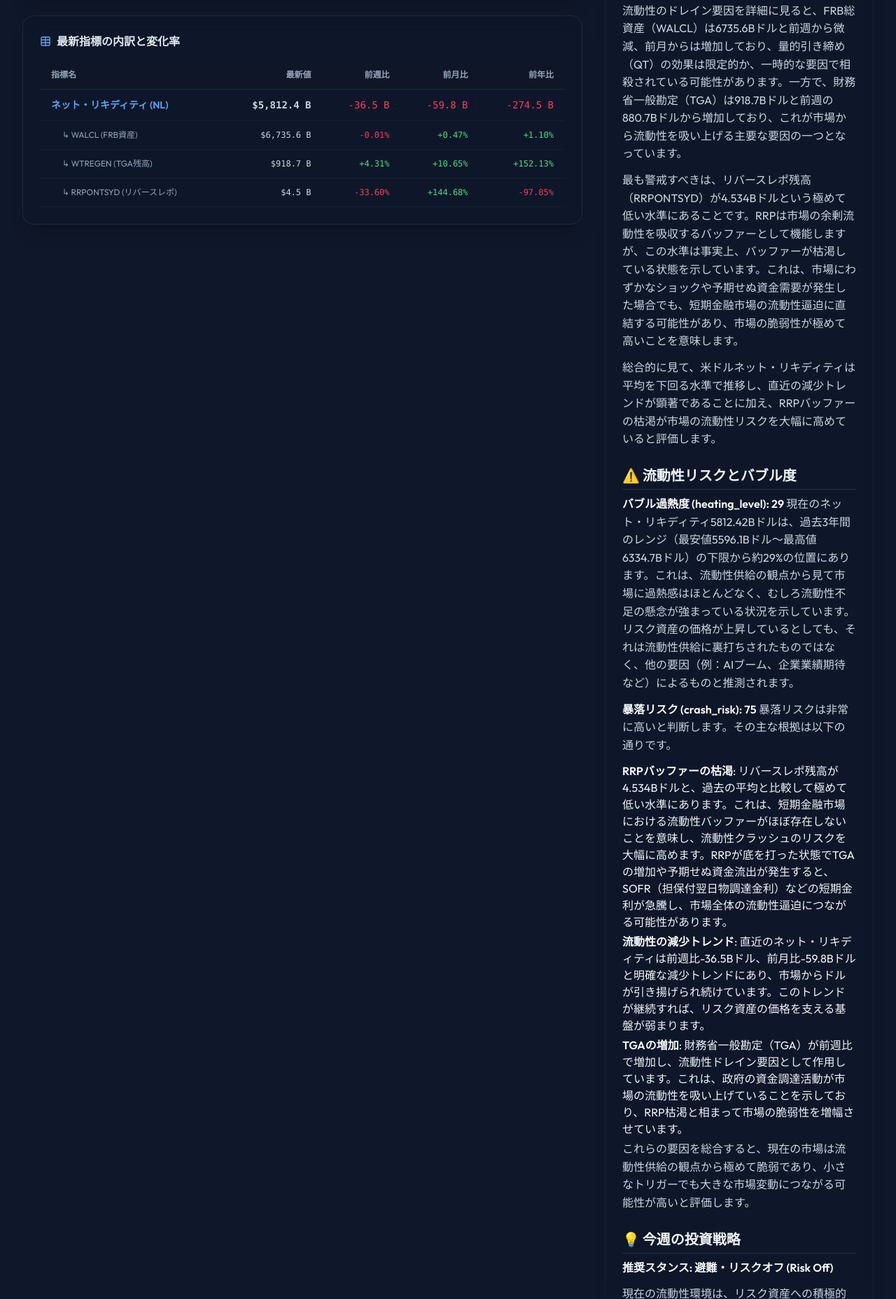
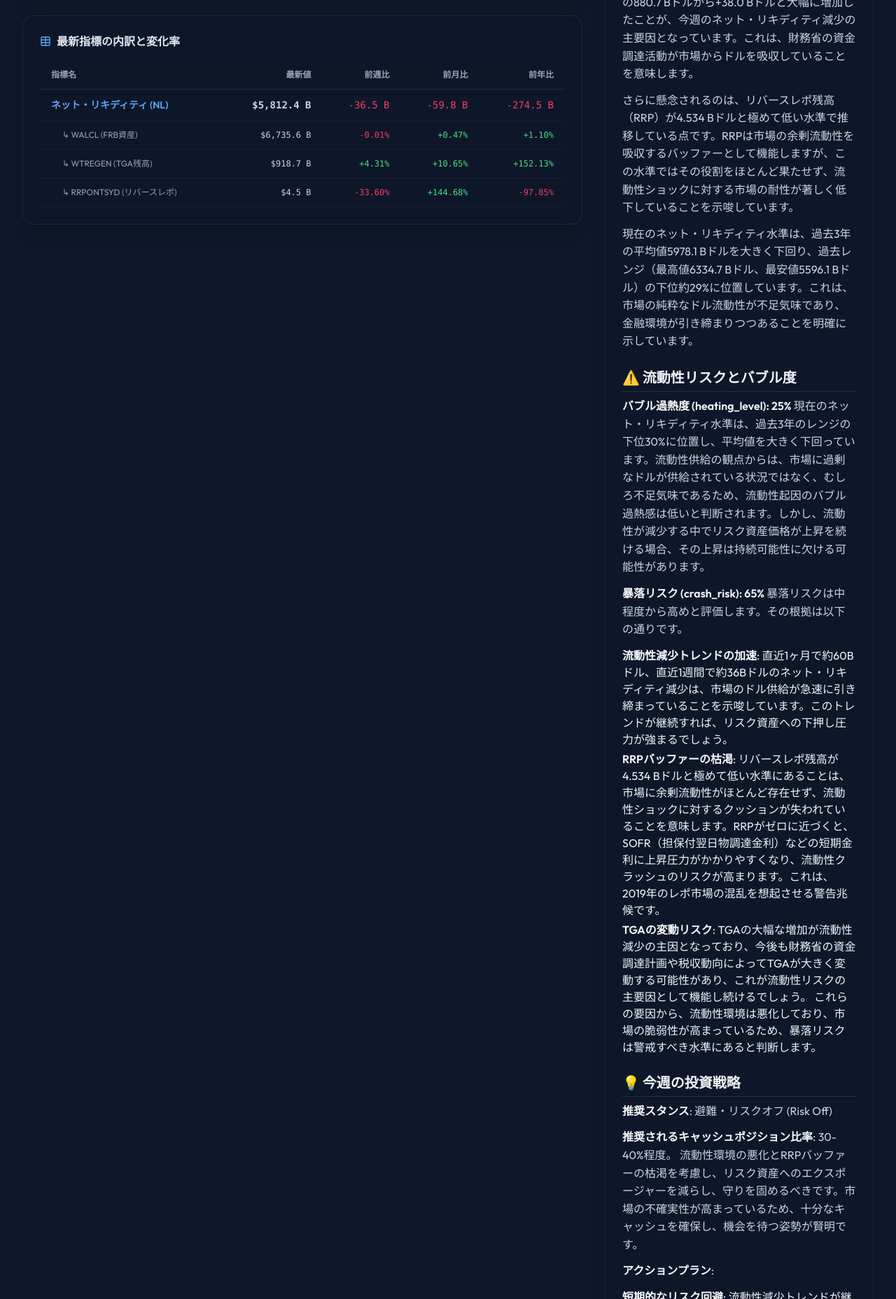
Before and after one commit to 33kasp33-cpu/net-liquidity-monitor, a plain HTML site: page index.html in a window 1280 px wide. Shown: the part 943-2800 px from the top of the page at 70% size. Drawn offline with nearby package versions, Linux system fonts and the light colour scheme.

Commit message:
website: update dashboard with latest AI analysis for 2026-06-24

```diff
--- a/index.html
+++ b/index.html
@@ -331,56 +331,44 @@
 
         const AI_REPORT_MARKDOWN = /*{{REPORT}}*/ `\`\`\`json
 {
-  "heating_level": 29,
-  "crash_risk": 75,
+  "heating_level": 25,
+  "crash_risk": 65,
   "stance": "避難・リスクオフ (Risk Off)"
 }
 \`\`\`
 ## 📊 今週のマクロ分析サマリー
+最新の米ドルネット・リキディティ（純粋な市場流動性）は5812.42 Bドルとなり、前週比で-36.5 Bドル、前月比（4週前比）で-59.8 Bドル、3ヶ月比（12週前比）で-13.1 Bドルと、いずれの期間においても減少トレンドが継続しています。特に直近1ヶ月間の減少幅が顕著であり、市場のドル流動性が急速に引き締まっている状況を示しています。
 
-世界の金融市場における米ドルネット・リキディティは、2026年6月24日時点で5812.42Bドルとなりました。これは過去3年間の最高値6334.7Bドル、平均値5978.1Bドルと比較して低い水準にあり、市場の流動性が平均を下回っていることを示唆しています。
+流動性ドレイン要因を詳細に見ると、FRB総資産（WALCL）は6735.6 Bドルと前週から微減しており、量的引き締め（QT）は継続しているものの、そのペースは緩やかです。しかし、財務省一般勘定（TGA）が918.7 Bドルと前週の880.7 Bドルから+38.0 Bドルと大幅に増加したことが、今週のネット・リキディティ減少の主要因となっています。これは、財務省の資金調達活動が市場からドルを吸収していることを意味します。
 
-直近のトレンドを見ると、流動性は明確な減少傾向にあります。前週比で-36.5Bドル、前月比（4週前比）で-59.8Bドル、3ヶ月比（12週前比）でも-13.1Bドルと、短期・中期的に流動性が市場から引き揚げられている状況が確認できます。特に直近2週間の減少幅は大きく、市場の流動性環境は急速に悪化しています。
+さらに懸念されるのは、リバースレポ残高（RRP）が4.534 Bドルと極めて低い水準で推移している点です。RRPは市場の余剰流動性を吸収するバッファーとして機能しますが、この水準ではその役割をほとんど果たせず、流動性ショックに対する市場の耐性が著しく低下していることを示唆しています。
 
-流動性のドレイン要因を詳細に見ると、FRB総資産（WALCL）は6735.6Bドルと前週から微減、前月からは増加しており、量的引き締め（QT）の効果は限定的か、一時的な要因で相殺されている可能性があります。一方で、財務省一般勘定（TGA）は918.7Bドルと前週の880.7Bドルから増加しており、これが市場から流動性を吸い上げる主要な要因の一つとなっています。
-
-最も警戒すべきは、リバースレポ残高（RRPONTSYD）が4.534Bドルという極めて低い水準にあることです。RRPは市場の余剰流動性を吸収するバッファーとして機能しますが、この水準は事実上、バッファーが枯渇している状態を示しています。これは、市場にわずかなショックや予期せぬ資金需要が発生した場合でも、短期金融市場の流動性逼迫に直結する可能性があり、市場の脆弱性が極めて高いことを意味します。
-
-総合的に見て、米ドルネット・リキディティは平均を下回る水準で推移し、直近の減少トレンドが顕著であることに加え、RRPバッファーの枯渇が市場の流動性リスクを大幅に高めていると評価します。
+現在のネット・リキディティ水準は、過去3年の平均値5978.1 Bドルを大きく下回り、過去レンジ（最高値6334.7 Bドル、最安値5596.1 Bドル）の下位約29%に位置しています。これは、市場の純粋なドル流動性が不足気味であり、金融環境が引き締まりつつあることを明確に示しています。
 
 ## ⚠️ 流動性リスクとバブル度
+**バブル過熱度 (heating_level): 25%**
+現在のネット・リキディティ水準は、過去3年のレンジの下位30%に位置し、平均値を大きく下回っています。流動性供給の観点からは、市場に過剰なドルが供給されている状況ではなく、むしろ不足気味であるため、流動性起因のバブル過熱感は低いと判断されます。しかし、流動性が減少する中でリスク資産価格が上昇を続ける場合、その上昇は持続可能性に欠ける可能性があります。
 
-**バブル過熱度 (heating_level): 29**
-現在のネット・リキディティ5812.42Bドルは、過去3年間のレンジ（最安値5596.1Bドル～最高値6334.7Bドル）の下限から約29%の位置にあります。これは、流動性供給の観点から見て市場に過熱感はほとんどなく、むしろ流動性不足の懸念が強まっている状況を示しています。リスク資産の価格が上昇しているとしても、それは流動性供給に裏打ちされたものではなく、他の要因（例：AIブーム、企業業績期待など）によるものと推測されます。
-
-**暴落リスク (crash_risk): 75**
-暴落リスクは非常に高いと判断します。その主な根拠は以下の通りです。
-1.  **RRPバッファーの枯渇**: リバースレポ残高が4.534Bドルと、過去の平均と比較して極めて低い水準にあります。これは、短期金融市場における流動性バッファーがほぼ存在しないことを意味し、流動性クラッシュのリスクを大幅に高めます。RRPが底を打った状態でTGAの増加や予期せぬ資金流出が発生すると、SOFR（担保付翌日物調達金利）などの短期金利が急騰し、市場全体の流動性逼迫につながる可能性があります。
-2.  **流動性の減少トレンド**: 直近のネット・リキディティは前週比-36.5Bドル、前月比-59.8Bドルと明確な減少トレンドにあり、市場からドルが引き揚げられ続けています。このトレンドが継続すれば、リスク資産の価格を支える基盤が弱まります。
-3.  **TGAの増加**: 財務省一般勘定（TGA）が前週比で増加し、流動性ドレイン要因として作用しています。これは、政府の資金調達活動が市場の流動性を吸い上げていることを示しており、RRP枯渇と相まって市場の脆弱性を増幅させています。
-
-これらの要因を総合すると、現在の市場は流動性供給の観点から極めて脆弱であり、小さなトリガーでも大きな市場変動につながる可能性が高いと評価します。
+**暴落リスク (crash_risk): 65%**
+暴落リスクは中程度から高めと評価します。その根拠は以下の通りです。
+1.  **流動性減少トレンドの加速**: 直近1ヶ月で約60Bドル、直近1週間で約36Bドルのネット・リキディティ減少は、市場のドル供給が急速に引き締まっていることを示唆しています。このトレンドが継続すれば、リスク資産への下押し圧力が強まるでしょう。
+2.  **RRPバッファーの枯渇**: リバースレポ残高が4.534 Bドルと極めて低い水準にあることは、市場に余剰流動性がほとんど存在せず、流動性ショックに対するクッションが失われていることを意味します。RRPがゼロに近づくと、SOFR（担保付翌日物調達金利）などの短期金利に上昇圧力がかかりやすくなり、流動性クラッシュのリスクが高まります。これは、2019年のレポ市場の混乱を想起させる警告兆候です。
+3.  **TGAの変動リスク**: TGAの大幅な増加が流動性減少の主因となっており、今後も財務省の資金調達計画や税収動向によってTGAが大きく変動する可能性があり、これが流動性リスクの主要因として機能し続けるでしょう。
+これらの要因から、流動性環境は悪化しており、市場の脆弱性が高まっているため、暴落リスクは警戒すべき水準にあると判断します。
 
 ## 💡 今週の投資戦略
+**推奨スタンス**: 避難・リスクオフ (Risk Off)
 
-**推奨スタンス: 避難・リスクオフ (Risk Off)**
+**推奨されるキャッシュポジション比率**: 30-40%程度。
+流動性環境の悪化とRRPバッファーの枯渇を考慮し、リスク資産へのエクスポージャーを減らし、守りを固めるべきです。市場の不確実性が高まっているため、十分なキャッシュを確保し、機会を待つ姿勢が賢明です。
 
-現在の流動性環境は、リスク資産への積極的な投資を避けるべき局面であることを強く示唆しています。特にRRPバッファーの枯渇は、市場の流動性供給が極めて脆弱であることを意味し、予期せぬショックに対する耐性がほとんどありません。
+**アクションプラン**:
+1.  **短期的なリスク回避**: 流動性減少トレンドが継続する限り、株式（特に高ベータ株や成長株）、暗号資産などのリスク資産への新規投資は極めて慎重に行うべきです。既存のポジションについては、利益確定やヘッジ戦略（例：プットオプションの購入、ショートポジションの検討）を検討し、ポートフォリオのリスクを低減することを推奨します。
+2.  **TGAとRRPの動向を注視**: 今後の財務省の資金調達計画や税収動向によるTGAの変動、およびRRP残高の推移を密に監視することが不可欠です。RRPがさらに減少するか、SOFRなどの短期金利に上昇圧力がかかり始めた場合、流動性危機への警戒レベルを一段引き上げる必要があります。
+3.  **FRBの金融政策スタンス**: FRBの量的引き締め（QT）のペースや、金融政策に関する発言にも注目し、流動性供給に対するFRBの意図を測る必要があります。流動性環境がさらに悪化した場合、FRBが何らかの対応を迫られる可能性も考慮に入れるべきです。
+4.  **来週以降のマクロイベントへの備え**: 来週以降に発表される重要な経済指標（例：CPI、雇用統計）やFOMC議事録公開など、市場のボラティリティを高める可能性のあるイベント前には、さらにキャッシュ比率を高めるなど、柔軟な対応を推奨します。流動性環境が改善する明確な兆候が見られるまでは、慎重な姿勢を維持することが賢明です。`;
 
-**推奨されるキャッシュポジション比率: 30-40%**
-
-リスク資産への新規投資は極めて慎重に行い、ポートフォリオのリスクエクスポージャーを積極的に削減することを推奨します。高水準のキャッシュポジションを維持することで、潜在的な市場の調整局面における下落リスクを軽減し、将来的な投資機会に備えることができます。
-
-**来週以降のアクションプラン:**
-
-1.  **RRP残高とSOFR金利の動向を注視**: RRP残高がさらに減少するか、SOFR金利が急騰する兆候が見られた場合、それは流動性逼迫が現実のものとなりつつある明確なサインです。この場合、さらなるリスクオフへの傾倒を検討します。
-2.  **財務省の資金調達計画に注目**: 財務省の四半期資金調達計画（Quarterly Refunding Announcement）や日々の資金調達活動は、TGA残高に直接影響を与えます。TGAがさらに増加する見込みがある場合、市場の流動性ドレインは継続すると予想されます。
-3.  **FRBの量的引き締め（QT）のペース**: FRBの金融政策に関する声明や当局者の発言から、QTのペース変更の可能性を探ります。QTの減速や停止は流動性供給を改善する要因となり得ますが、現時点ではその兆候は乏しいです。
-4.  **マクロ経済指標と市場の反応**: 今後の主要な経済指標（特にインフレ関連や雇用統計）が市場の期待と大きく乖離した場合、それが流動性逼迫と相まって、リスク資産に大きな下落圧力をもたらす可能性があります。
-
-結論として、現在の流動性環境は極めて脆弱であり、市場は潜在的な流動性クラッシュのリスクを抱えています。投資家は最大限の警戒心を持ち、リスク回避型の戦略に徹するべきです。`;
-
-        const LAST_UPDATED = "/*{{LAST_UPDATED}}*/" || "2026-07-02 20:00:00 (JST)";
+        const LAST_UPDATED = "2026-07-02 21:34:26 (JST)" || "2026-07-02 20:00:00 (JST)";
     </script>
 
     <!-- Dashboard Main Logic -->
```
